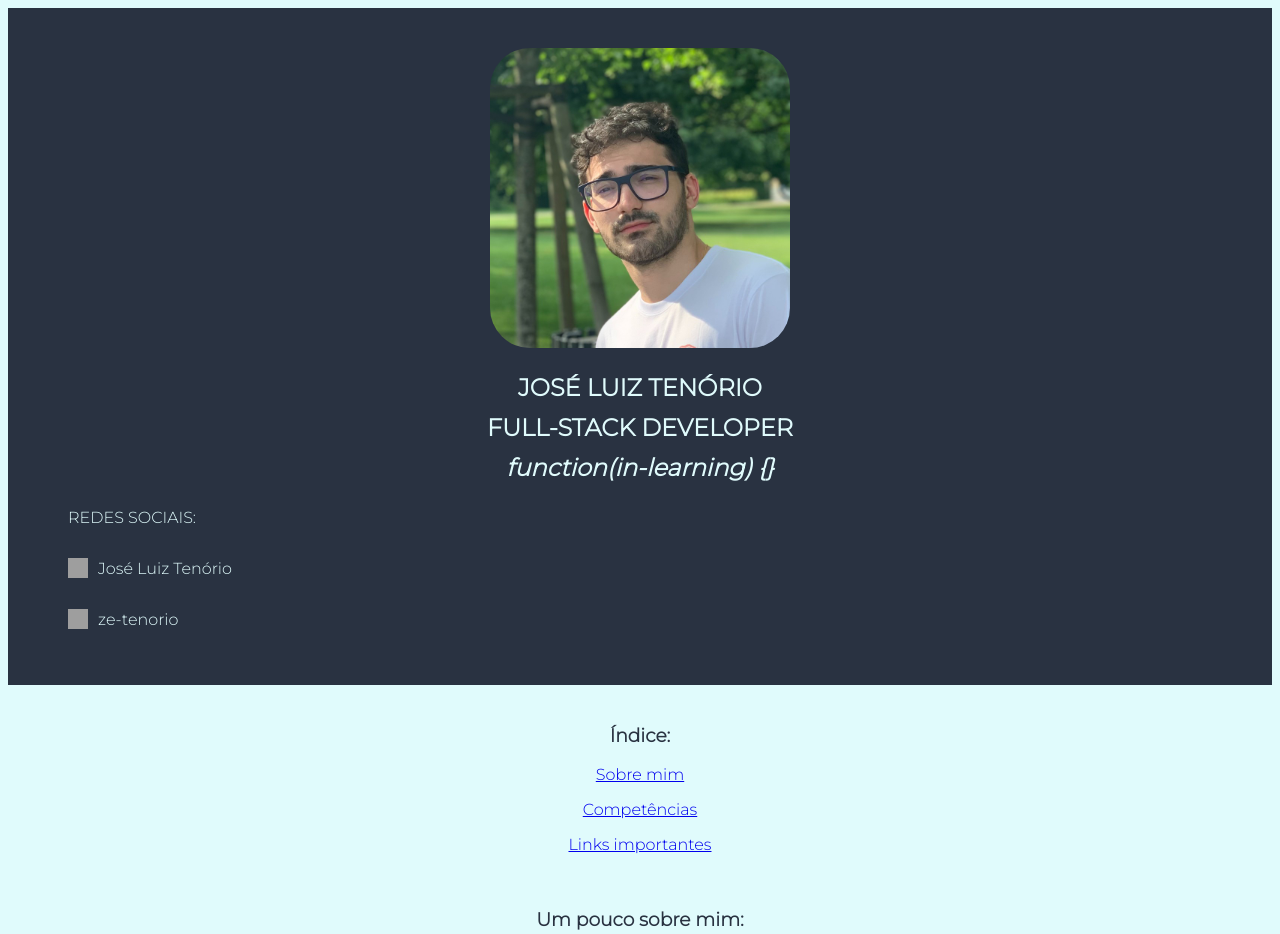
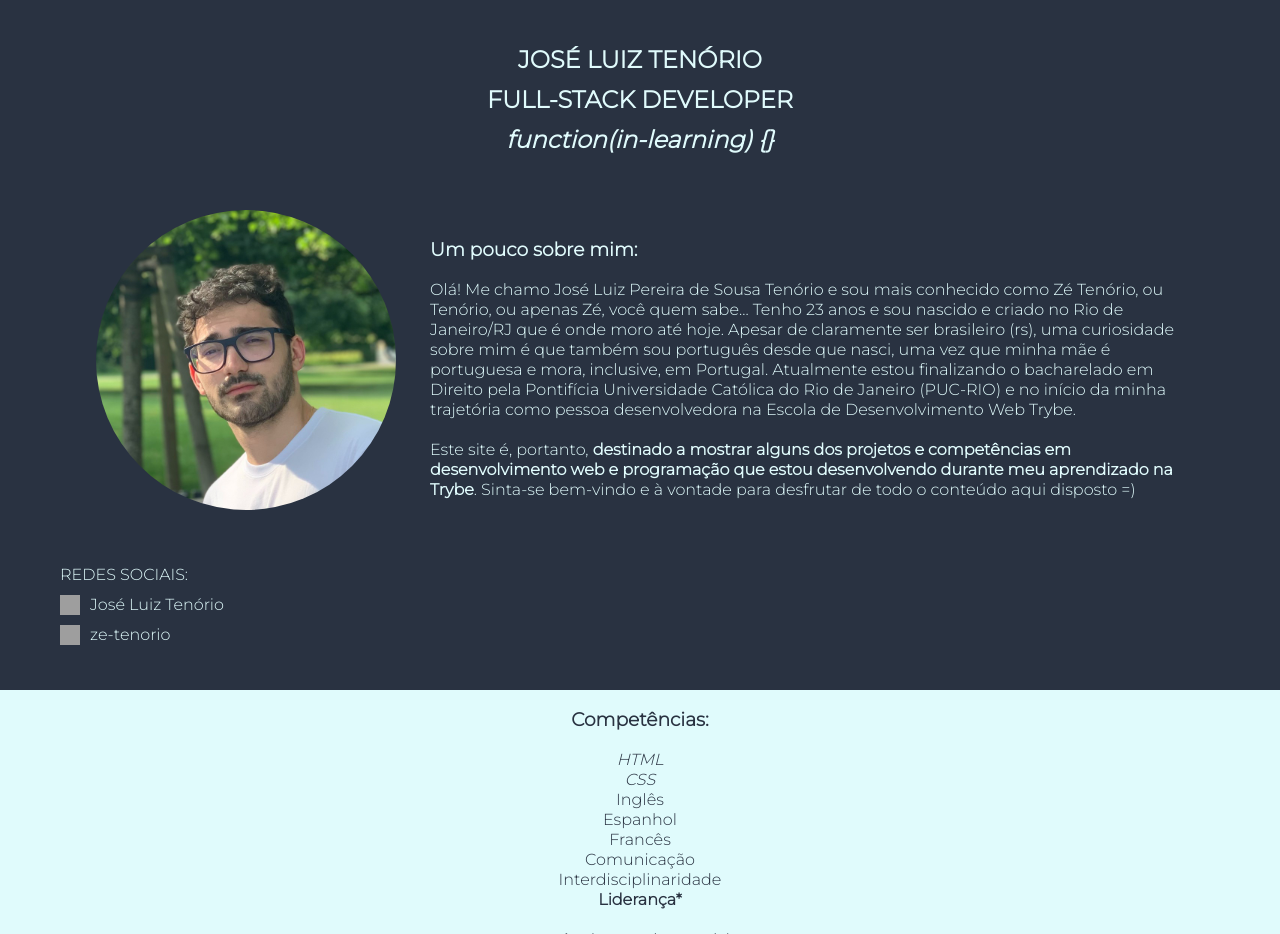
Before and after one commit to ze-tenorio/ze-tenorio.github.io, a plain HTML site: page index.html in a window 1280 px wide. Shown: the top 934 px of the page. Drawn offline with Linux system fonts and the light colour scheme; grey boxes are pictures that could not be loaded.

Commit message:
Alteradas uma série de estilizações para uma nova versão do site

```diff
--- a/index.html
+++ b/index.html
@@ -12,9 +12,18 @@
 </head>
 <body>
     <div class="header">
-        <img id="foto-perfil" src="imagens/perfil-linkedin.jpeg" alt="Minha foto de perfil" width="300px">
-        <div>
-            <h2>JOSÉ LUIZ TENÓRIO <br> FULL-STACK DEVELOPER <br> <em>function(in-learning) {}</em></h2>
+
+        <h2>JOSÉ LUIZ TENÓRIO <br> FULL-STACK DEVELOPER <br> <em>function(in-learning) {}</em></h2>
+
+        <div class="header-about-me">
+        <img id="foto-perfil" src="imagens/perfil-linkedin.jpeg" alt="Minha foto de perfil">
+            <div class="about-me-text">
+            <h3 id="sobre-mim">Um pouco sobre mim:</h3><br>
+            <p>Olá! Me chamo José Luiz Pereira de Sousa Tenório e sou mais conhecido como Zé Tenório, ou Tenório, ou apenas Zé, você quem sabe... Tenho 23 anos e sou nascido e criado no Rio de Janeiro/RJ que é onde moro até hoje. Apesar de claramente ser brasileiro (rs), uma curiosidade sobre mim é que também sou português desde que nasci, uma vez que minha mãe é portuguesa e mora, inclusive, em Portugal. Atualmente estou finalizando o bacharelado em Direito pela Pontifícia Universidade Católica do Rio de Janeiro (PUC-RIO) e no início da minha trajetória como pessoa desenvolvedora na Escola de Desenvolvimento Web Trybe. <br><br>Este site é, portanto, <strong>destinado a mostrar alguns dos projetos e competências em desenvolvimento web e programação que estou desenvolvendo durante meu aprendizado na Trybe</strong>. Sinta-se bem-vindo e à vontade para desfrutar de todo o conteúdo aqui disposto =)</p>
+            </div>
+        </div>
+
+        <div class="header-socials">
             <p class="social-media">REDES SOCIAIS:</p>
                 <div class="links-social-media">
                     <img class="logos-social-media" src="https://iconsplace.com/wp-content/uploads/_icons/ffffff/256/png/linkedin-icon-18-256.png" alt="icone linkedin"><p id="profile-name">José Luiz Tenório</p><br>
@@ -27,21 +36,16 @@
     </div>
 
     <div class="content">
-    <h3>Índice:</h3>
-
+    <!-- <h3>Índice:</h3>
+    <br>
     <p class="index-options"><a href="#sobre-mim">Sobre mim</a></p>
     <p class="index-options"><a href="#competencias">Competências</a></p>
-    <p class="index-options"><a href="#links">Links importantes</a></p>
+    <p class="index-options"><a href="#links">Links importantes</a></p> -->
 
-    <br>
-
-    <h3 id="sobre-mim">Um pouco sobre mim:</h3>
-    <p>Olá! Me chamo José Luiz Pereira de Sousa Tenório e sou mais conhecido como Zé Tenório, ou Tenório, ou apenas Zé, você quem sabe... Tenho 23 anos e sou nascido e criado no Rio de Janeiro/RJ que é onde moro até hoje. Apesar de claramente ser brasileiro (rs), uma curiosidade sobre mim é que também sou português desde que nasci, uma vez que minha mãe é portuguesa e mora, inclusive, em Portugal. Atualmente estou finalizando o bacharelado em Direito pela Pontifícia Universidade Católica do Rio de Janeiro (PUC-RIO) e no início da minha trajetória como pessoa desenvolvedora na Escola de Desenvolvimento Web Trybe. <br><br>Este site é, portanto, <strong>destinado a mostrar alguns dos projetos e competências em desenvolvimento web e programação que estou desenvolvendo durante meu aprendizado na Trybe</strong>. Sinta-se bem-vindo e à vontade para desfrutar de todo o conteúdo aqui disposto =)</p>
-
-    <br>
+    <!-- <br> -->
 
     <h3 id="competencias">Competências:</h3>
-
+    <br>
     <p><em>HTML</em></p>
     <p><em>CSS</em></p>
     <p>Inglês</p>
@@ -50,13 +54,14 @@
     <p>Comunicação</p>
     <p>Interdisciplinaridade</p>
     <p><strong>Liderança*</strong></p>
-
-    <p><em>*Uma das habilidades da qual mais me orgulho, pois sinto que é o que imprime maior impacto no meu trabalho e a pela qual sou mais valorizado</em></p>
+    <br>
+    <!-- <p><em>*Uma das habilidades da qual mais me orgulho, pois sinto que é o que imprime maior impacto no meu trabalho e a pela qual sou mais valorizado</em></p> -->
     <p><em>competências em desenvolvimento.</em></p>
 
     <br>
 
     <h4 class="links">Links importantes:</h4>
+    <br>
     <div class="links"><a href="https://www.gaveanews.com/" target="_blank">Site preferido</a> - <a href="https://www.linkedin.com/in/jos%C3%A9-luiz-ten%C3%B3rio-aa1709170/">LinkedIn</a> - <a href="https://github.com/ze-tenorio">Github</a></div>
     </div>
 </body>
--- a/style.css
+++ b/style.css
@@ -1,8 +1,14 @@
+* {
+    margin: 0px;
+    padding: 0px;
+}
+
 body {
     font-family: 'Montserrat', sans-serif;
     color: #293241;
     background-color: #e0fbfc;
     text-align: center;
+    line-height: 20px;
 }
 
 h2 {
@@ -44,8 +50,28 @@ h2 {
 }
 
 #foto-perfil {
-    border-radius: 40px;
-    display: block;
-    margin-left: auto;
-    margin-right: auto;
+    border-radius: 100%;
+    width: 300px;
+    display: inline-block;
+    vertical-align: middle;
 }
+
+
+.about-me-text {
+    max-width: 65%;
+    display: inline-block;
+    vertical-align: middle;
+    text-align: left;
+    margin-left: 30px;
+    margin-top: 20px;
+    line-height: 20px;
+}
+
+.header-about-me {
+    margin-bottom: 50px;
+    margin-top: 50px;
+}
+
+.header-socials {
+    line-height: 30px;
+}
```
